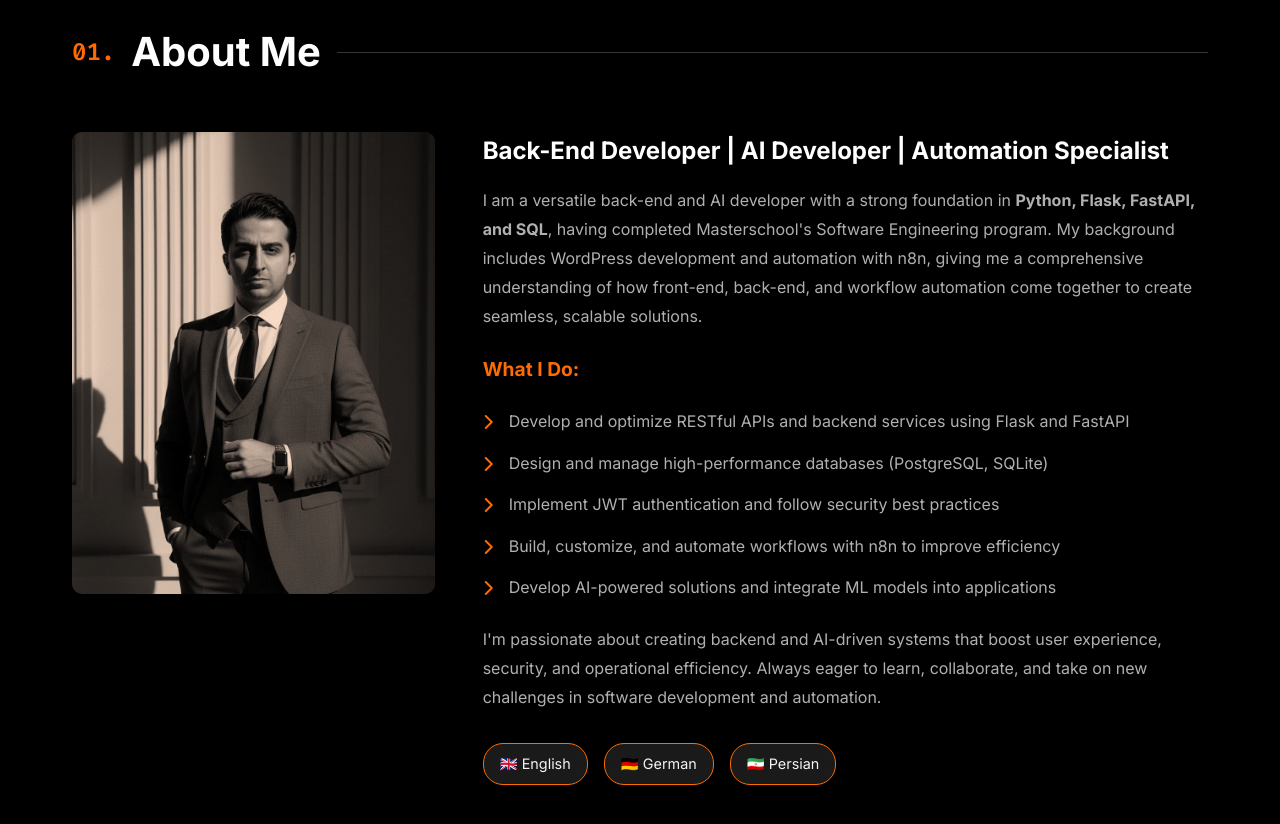
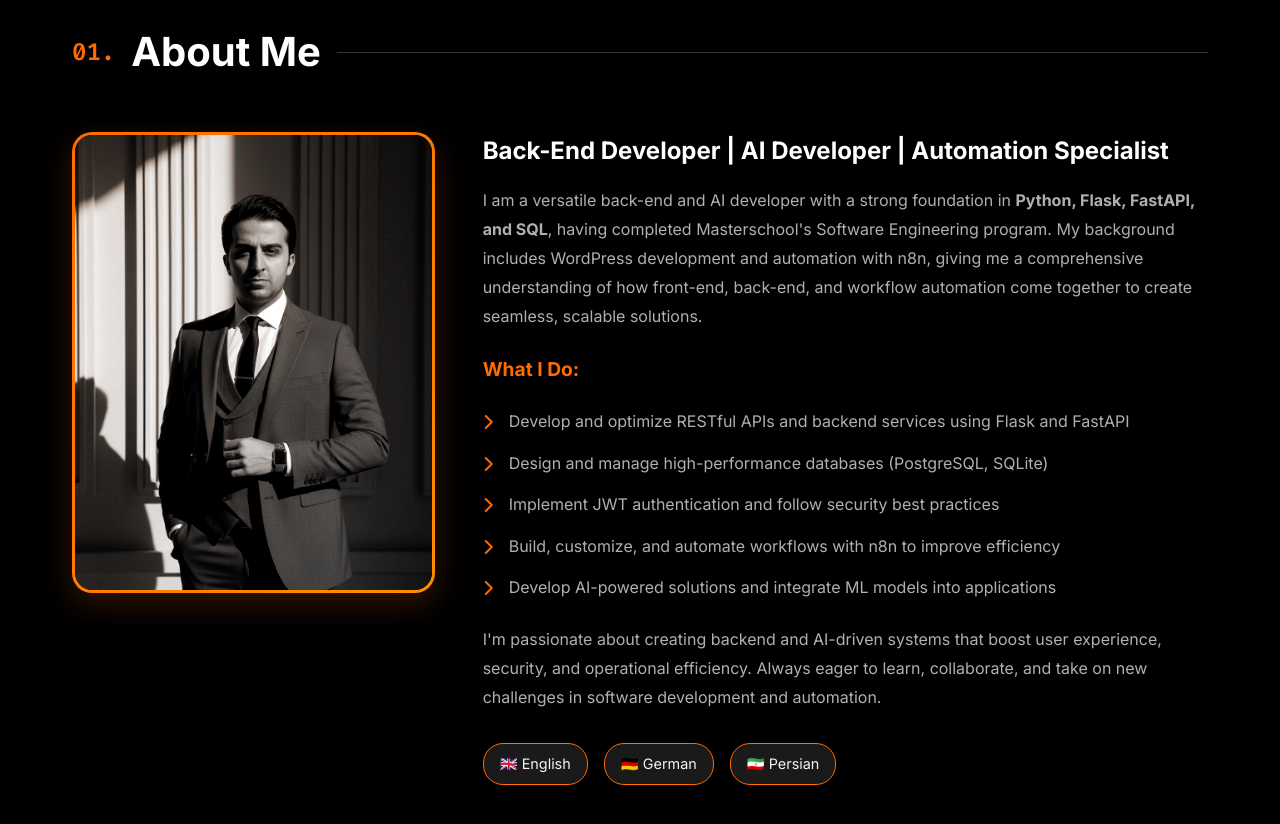
Before and after one commit to amirdhs/Portfolio-Ai, a plain HTML site: page index.html in a window 1280 px wide. Shown: the part 880-1704 px from the top of the page. Drawn offline with nearby package versions, Linux system fonts and the light colour scheme; animation ran at ten frames a second.

Commit message:
fix: Enhance image wrapper styling with improved hover effects and transitions

```diff
--- a/css/style.css
+++ b/css/style.css
@@ -507,26 +507,78 @@ body {
 
 .about-image {
     position: relative;
+    max-width: 400px;
 }
 
 .image-wrapper {
     position: relative;
-    border-radius: 10px;
+    border-radius: 20px;
     overflow: hidden;
+    border: 3px solid transparent;
+    background: linear-gradient(var(--bg-primary), var(--bg-primary)) padding-box,
+                linear-gradient(135deg, var(--primary-color), var(--accent-color)) border-box;
+    transition: var(--transition);
+    box-shadow: 0 10px 30px rgba(255, 107, 0, 0.2);
+}
+
+.image-wrapper::before {
+    content: '';
+    position: absolute;
+    top: -20px;
+    left: -20px;
+    width: 150px;
+    height: 150px;
+    background: var(--primary-color);
+    opacity: 0.1;
+    border-radius: 50%;
+    z-index: -1;
+    transition: var(--transition);
+}
+
+.image-wrapper::after {
+    content: '';
+    position: absolute;
+    bottom: -15px;
+    right: -15px;
+    width: 100px;
+    height: 100px;
+    background: var(--accent-color);
+    opacity: 0.15;
+    border-radius: 50%;
+    z-index: -1;
+    transition: var(--transition);
+}
+
+.image-wrapper:hover {
+    transform: translateY(-10px);
+    box-shadow: 0 20px 50px rgba(255, 107, 0, 0.4);
+    border-width: 4px;
+}
+
+.image-wrapper:hover::before {
+    width: 180px;
+    height: 180px;
+    opacity: 0.2;
+}
+
+.image-wrapper:hover::after {
+    width: 120px;
+    height: 120px;
+    opacity: 0.25;
 }
 
 .image-wrapper img {
     width: 100%;
     height: auto;
     display: block;
-    border-radius: 10px;
-    filter: grayscale(30%);
+    border-radius: 17px;
+    filter: grayscale(20%) contrast(1.1);
     transition: var(--transition);
 }
 
 .image-wrapper:hover img {
-    filter: grayscale(0%);
-    transform: scale(1.05);
+    filter: grayscale(0%) contrast(1.15) brightness(1.05);
+    transform: scale(1.03);
 }
 
 .image-overlay {
@@ -535,14 +587,15 @@ body {
     left: 0;
     width: 100%;
     height: 100%;
-    background: var(--primary-color);
-    opacity: 0.2;
-    mix-blend-mode: multiply;
+    background: linear-gradient(135deg, var(--primary-color), transparent);
+    opacity: 0.15;
+    mix-blend-mode: overlay;
     transition: var(--transition);
+    pointer-events: none;
 }
 
 .image-wrapper:hover .image-overlay {
-    opacity: 0;
+    opacity: 0.05;
 }
 
 .about-text h3 {
@@ -1351,6 +1404,14 @@ body {
     .skills-grid {
         grid-template-columns: 1fr;
     }
+
+    .blog-grid {
+        grid-template-columns: 1fr;
+    }
+
+    .education-grid {
+        grid-template-columns: 1fr;
+    }
 }
 
 @media (max-width: 480px) {
```
